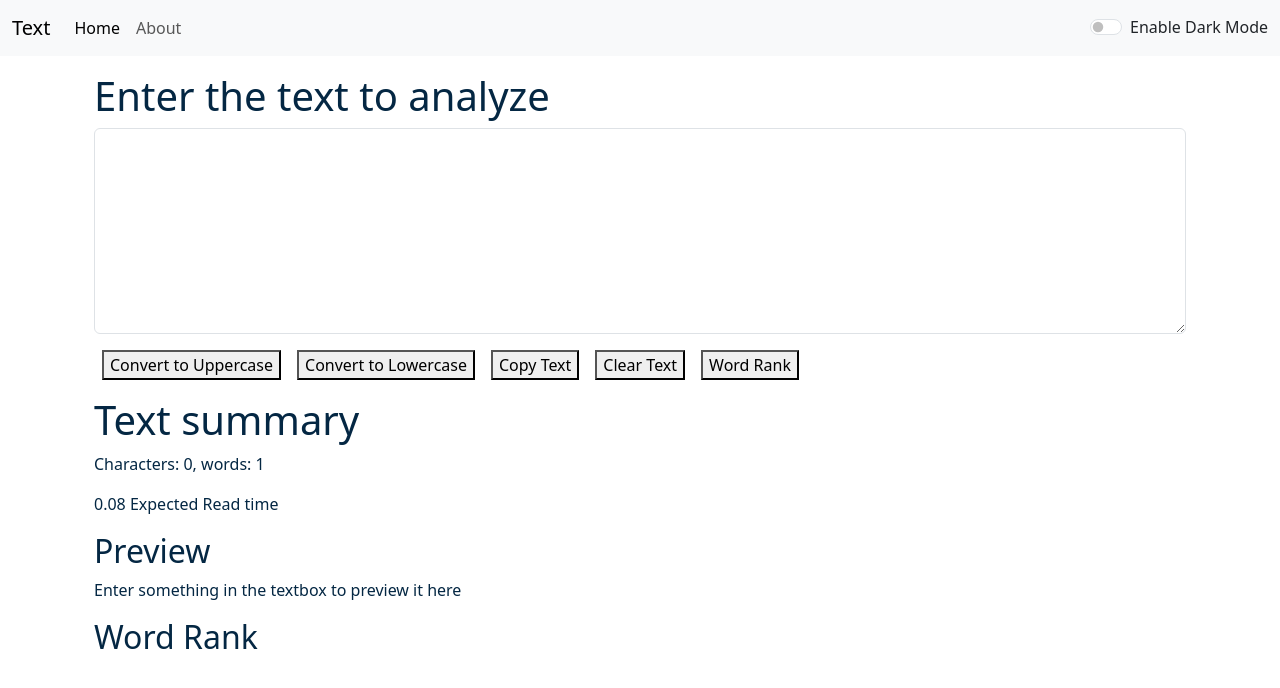
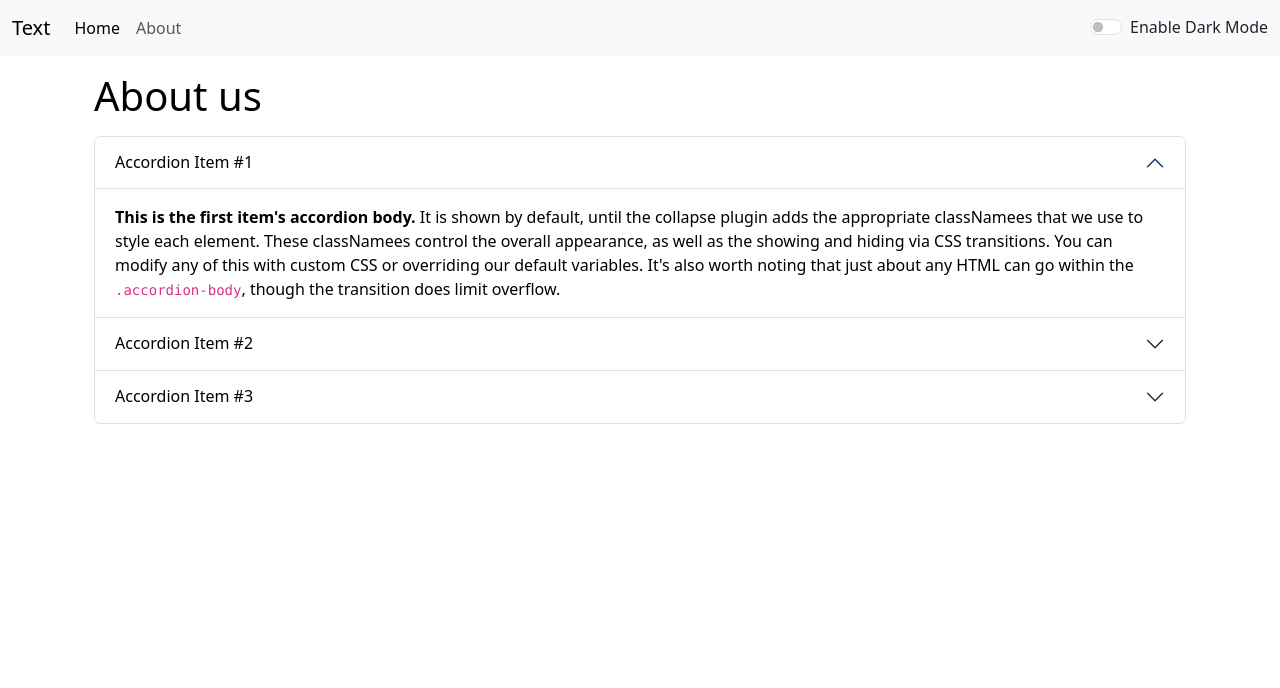
Before and after one commit to siddharthbaleja7/Text, a React (Create React App) app: page /about in a window 1280 px wide. Shown: the top 688 px of the page. Built offline with nearby package versions, Linux system fonts and the light colour scheme.

Commit message:
Add Routes and fix some issues

```diff
--- a/package.json
+++ b/package.json
@@ -9,6 +9,7 @@
     "mathjs": "^13.0.3",
     "react": "^18.3.1",
     "react-dom": "^18.3.1",
+    "react-router-dom": "^6.26.1",
     "react-scripts": "5.0.1",
     "web-vitals": "^2.1.4"
   },
--- a/public/index.html
+++ b/public/index.html
@@ -25,7 +25,7 @@
       work correctly both with client-side routing and a non-root public URL.
       Learn how to configure a non-root public URL by running `npm run build`.
     -->
-    <title>React App</title>
+    <title>Text</title>
   </head>
   <body>
     <noscript>You need to enable JavaScript to run this app.</noscript>
--- a/src/App.js
+++ b/src/App.js
@@ -4,6 +4,12 @@ import TextForm from './components/TextForm';
 import Accordion from './components/Accordion';
 import { useState } from 'react';
 import Alert from './components/Alert';
+import{
+  BrowserRouter as Router,
+  Routes,
+  Route
+} from "react-router-dom";
+
 
 function App() {
   const [mode,setMode] = useState('light');
@@ -32,12 +38,16 @@ function App() {
   }
   return (
     <>
+    <Router>
     <NavBar title="Text"  mode = {mode} toggleMode={toggleMode}/>
     <Alert alert = {alert} />
     <div className="container my-3">
-      <TextForm showAlert= {showAlert} mode = {mode} />
-      {/* <Accordion /> */}
+      <Routes>
+        <Route path="/" element={<TextForm showAlert= {showAlert} mode = {mode} />} />
+        <Route path="/about" element={<Accordion mode={mode}/>} />
+      </Routes>
     </div>
+    </Router>
     </>
   );
 }
--- a/src/components/Accordion.js
+++ b/src/components/Accordion.js
@@ -1,28 +1,17 @@
-import React,{useState} from "react";
+import React from "react";
 
-export default function Accordion(){
-    const [myystyle,setMystyle] = useState({
-        color: 'black',
-        backgroundColor: 'white',
-    })
-    const [btn,setbtn] = useState('Enable Dark Mode');
+export default function Accordion(props){
+    // const [myystyle,setMystyle] = useState({
+    //     color: 'black',
+    //     backgroundColor: 'white',
+    // })
 
-    const toggle =() => {
-        if(myystyle.color === 'black'){
-            setMystyle({
-                color: 'white',
-                backgroundColor: 'black',
+    let myystyle = {
+        color: props.mode === 'dark' ? 'white' : 'black',
+        backgroundColor : props.mode === 'dark' ? '#042743' : 'white',
+    }
 
-            })
-            setbtn('Enable Light Mode');
-        } else{
-            setMystyle({
-                color: 'black',
-                backgroundColor: 'white',
-            })
-            setbtn('Enable Dark Mode');
-        }
-    }
+
     return(
         <div className = "container" style={myystyle}>
             <h1 className="my-3">About us</h1>
@@ -64,7 +53,7 @@ export default function Accordion(){
                     </div>
                 </div>
             </div>
-            <button onClick={toggle} className="btn btn-primary my-3">{btn}</button>
+            {/* <button onClick={toggle} className="btn btn-primary my-3">{btn}</button> */}
         </div>
     )
 }
--- a/src/components/NavBar.js
+++ b/src/components/NavBar.js
@@ -1,11 +1,13 @@
 import React from 'react';
+import { Link } from 'react-router-dom';
 
 export default function NavBar(props) {
   return (
     //this is the navbar which i take from bootstrap
+    // if we use a href the page wil be reload but if we use link and to instead of a and href the page will not be reload
     <nav className={`navbar navbar-expand-lg navbar-${props.mode} bg-${props.mode}`}>
       <div className="container-fluid">
-        <a className="navbar-brand" href="#">{props.title}</a>
+        <Link className="navbar-brand" to="/">{props.title}</Link>
         <button
           className="navbar-toggler"
           type="button"
@@ -20,26 +22,26 @@ export default function NavBar(props) {
         <div className="collapse navbar-collapse" id="navbarSupportedContent">
           <ul className="navbar-nav me-auto mb-2 mb-lg-0">
             <li className="nav-item">
-              <a className="nav-link active" aria-current="page" href="#">Home</a>
+              <Link className="nav-link active" aria-current="page" to="/">Home</Link>
             </li>
             <li className="nav-item">
-              <a className="nav-link" href="#">About</a>
+              <Link className="nav-link" to="/about">About</Link>
             </li>
             <li className="nav-item dropdown">
-              {/* <a
+              {/* <Link
                 className="nav-link dropdown-toggle"
-                href="#"
+                to="#"
                 role="button"
                 data-bs-toggle="dropdown"
                 aria-expanded="false"
               >
                 Dropdown
-              </a> */}
+              </Link> */}
               {/* <ul className="dropdown-menu">
-                <li><a className="dropdown-item" href="#">Action</a></li>
-                <li><a className="dropdown-item" href="#">Another action</a></li>
+                <li><Link className="dropdown-item" to="#">Action</Link></li>
+                <li><Link className="dropdown-item" to="#">Another action</Link></li>
                 <li><hr className="dropdown-divider" /></li>
-                <li><a className="dropdown-item" href="#">Something else here</a></li>
+                <li><Link className="dropdown-item" to="#">Something else here</Link></li>
               </ul> */}
             </li>
           </ul>
--- a/src/components/TextForm.js
+++ b/src/components/TextForm.js
@@ -57,16 +57,16 @@ export default function TextForm(props){
         <div className="mb-3">
         <textarea className="form-control" value={text} onChange={handleOnChange} style={{backgroundColor : props.mode === 'dark' ? 'grey' : 'white',color: props.mode === 'dark' ? 'white' : '#042743'}} id="myBox" rows="8"></textarea>
         </div>
-        <button className='btn-btn-primary mx-2' onClick={handleUpClick}>Convert to Uppercase</button>
-        <button className='btn-btn-primary mx-2' onClick={handleDownClick}>Convert to Lowercase</button>
-        <button className='btn-btn-primary mx-2' onClick={handleCopy}>Copy Text</button>
-        <button className='btn-btn-primary mx-2' onClick={handleClear}>Clear Text</button>
-        <button className='btn-btn-primary mx-2' onClick={handleWordRank}>Word Rank</button>
+        <button className='btn-btn-primary mx-2 my-2' onClick={handleUpClick}>Convert to Uppercase</button>
+        <button className='btn-btn-primary mx-2 my-2' onClick={handleDownClick}>Convert to Lowercase</button>
+        <button className='btn-btn-primary mx-2 my-2' onClick={handleCopy}>Copy Text</button>
+        <button className='btn-btn-primary mx-2 my-2' onClick={handleClear}>Clear Text</button>
+        <button className='btn-btn-primary mx-2 my-2' onClick={handleWordRank}>Word Rank</button>
 
         </div>
         <div className='container my-3' style={{color : props.mode === 'dark' ? 'white' : '#042743'}}>
             <h1>Text summary</h1>
-            <p>Characters: {text.length}, words: {text.split(" ").length} </p>
+            <p>Characters: {text.length}, words: {text.split(" ").filter((element)=> {return element.length!== 0}).length} </p>
             <p>{0.08 * text.split(" ").length} Expected Read time</p>
             <h2>Preview</h2>
             <p>{text.length > 0 ? text : 'Enter something in the textbox to preview it here'}</p>
```
Also changed, not shown: 1 other file (tests, documents, lock files or other folders).
